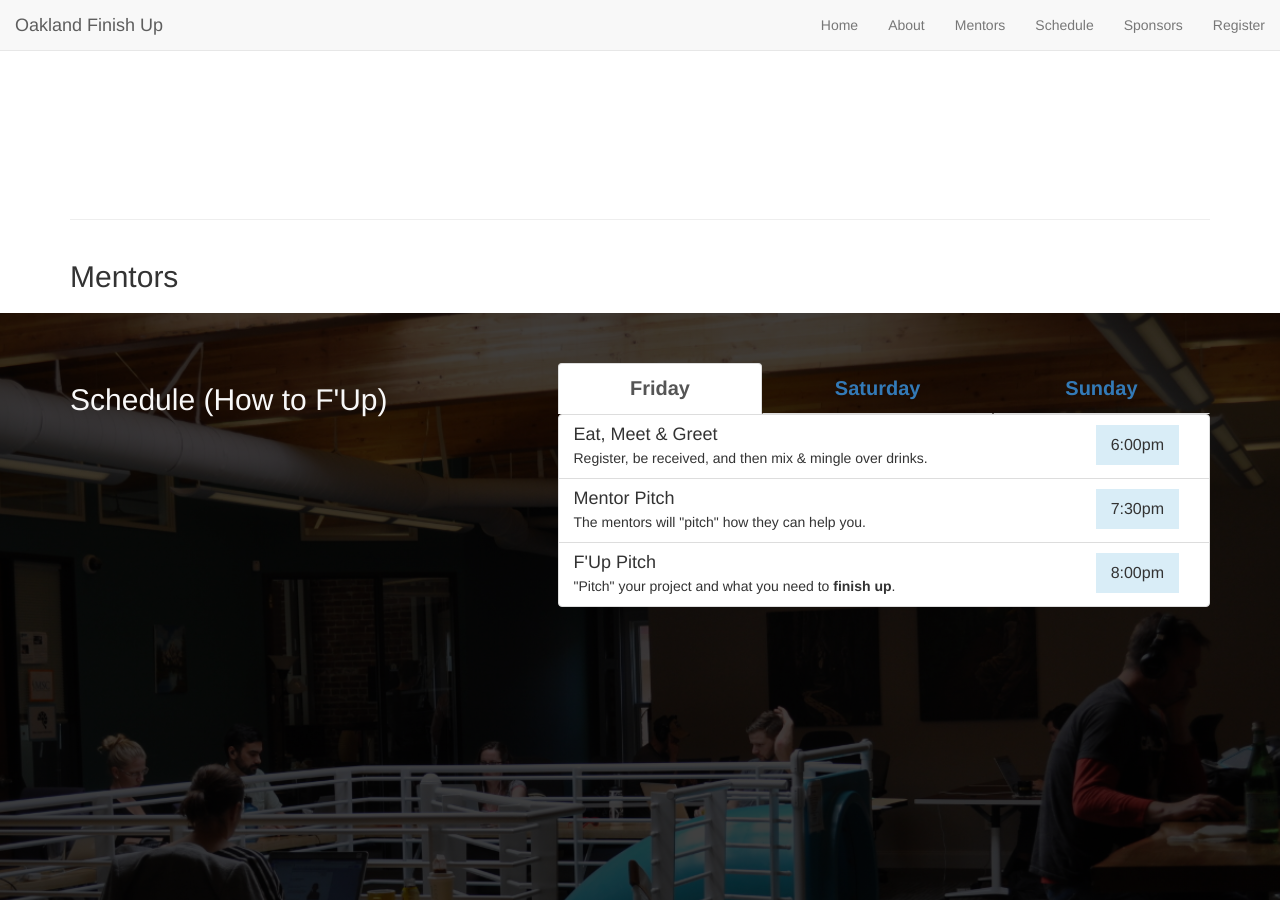
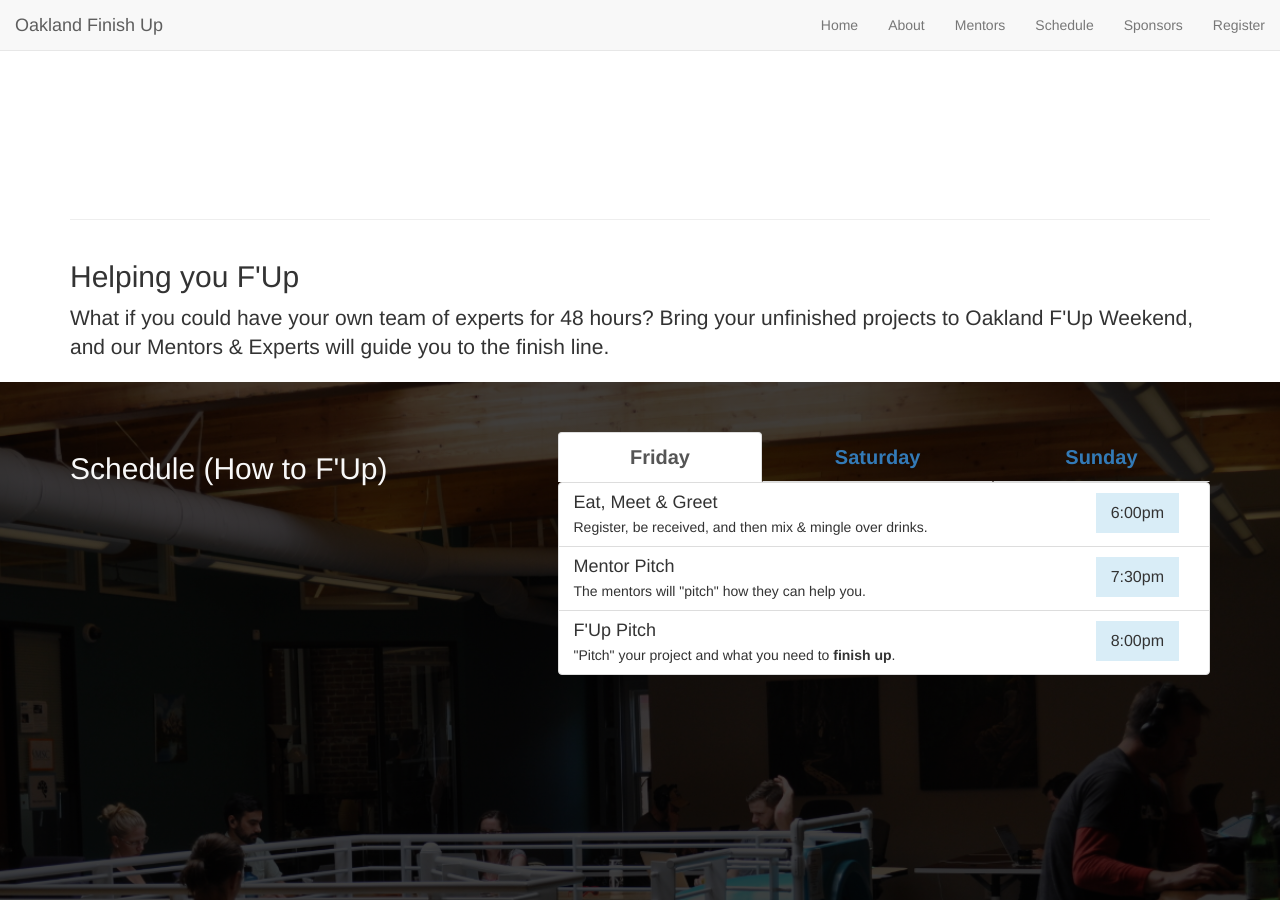
Before and after one commit to oaklandfinishup/oaklandfinishup.com, a Jekyll site: the page built from index.html, in a window 1280 px wide and 900 px high, scrolled down 1601 px. Built offline with Jekyll 4.4.1, drawn with Linux system fonts in a browser that asks for light colours.

Commit message:
More in theme, and move the link to the company name instead of the mentor's name (which could be for personal websites, perhaps)

```diff
--- a/_includes/mentors.html
+++ b/_includes/mentors.html
@@ -4,8 +4,10 @@
         	<div class="col-lg-12 col-sm-12">
             	<hr class="section-heading-spacer">
             	<div class="clearfix"></div>
-            	<h2 class="section-heading">Mentors</h2>
+            	<h2 class="section-heading">Helping you F'Up</h2>
             	<p class="lead">
+				What if you could have your own team of experts for 48 hours?
+				Bring your unfinished projects to Oakland F'Up Weekend, and our Mentors & Experts will guide you to the finish line.
             	</p>
         	</div>
     	</div><!--.row-->
@@ -19,8 +21,8 @@
 				<div class="thumbnail mentor">
 					<img src="/img/mentors/{{ mentor.photo }}">
 					<div class="caption">
-						<h3><a href="http://{{ mentor.link }}">{{ mentor.name }}</a></h3>
-						<h4 class="company"><small>{{ mentor.role }}, <em>{{ mentor.company }}</em></small></h4>
+						<h3>{{ mentor.name }}</h3>
+						<h4 class="company"><small>{{ mentor.role }}, <a href="http://{{ mentor.link }}">{{ mentor.company }}</a></small></h4>
 						<ul>
 							{% for how in mentor.help %}
 								<li>{{ how }}</li>
@@ -30,18 +32,14 @@
 							<div class="panel panel-default">
 								<div class="panel-heading" role="tab" id="social{{ forloop.index }}">
 									<h4 class="panel-title">
+										<a class="collapsed" data-toggle="collapse" data-parent="#accordion{{ forloop.index }}" href="#bio{{ forloop.index }}" aria-expanded="true" aria-controls="bio{{ forloop.index }}">Bio</a>
+										<span class="text-right">
 										{% for soc in mentor.social  %}
-										<a href="http://{{ soc.link }}">
-											<i class="fa fa-{{ soc.name }}"></i>
-										</a>
+											<a href="http://{{ soc.link }}">
+												<i class="fa fa-{{ soc.name }}"></i>
+											</a>
 										{% endfor %}
-									</h4>
-								</div>
-							</div>
-							<div class="panel panel-default">
-								<div class="panel-heading" role="tab" id="mentor{{ forloop.index }}">
-									<h4 class="panel-title">
-										<a class="collapsed" data-toggle="collapse" data-parent="#accordion{{ forloop.index }}" href="#bio{{ forloop.index }}" aria-expanded="true" aria-controls="bio{{ forloop.index }}">Bio</a>
+										</span>
 									</h4>
 								</div><!--.panel-heading-->
 								<div id="bio{{ forloop.index }}" class="panel-collapse collapse" role="tabpanel" aria-labelledby="mentor{{ forloop.index }}">
```
